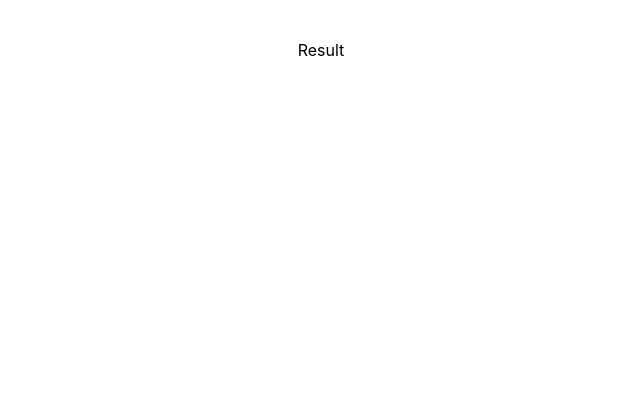
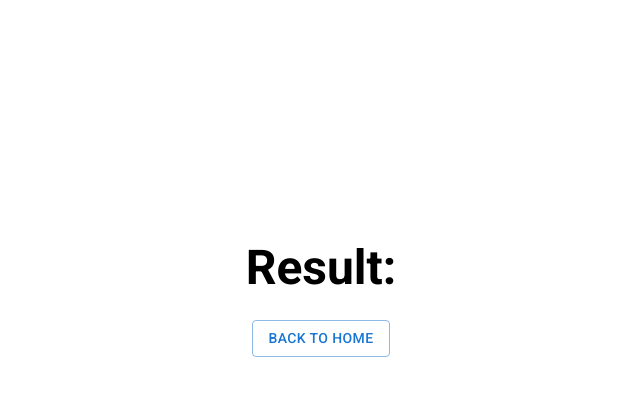
Before and after one commit to Na-hyunwoo/classting-front-assignment, a React (Create React App) app: page /result in a window 1280 px wide. Shown: the top 396 px of the page, without its empty margins (319-959 px from the left). Built offline with nearby package versions, Linux system fonts and the light colour scheme.

Commit message:
Add result page

```diff
--- a/src/pages/Result.tsx
+++ b/src/pages/Result.tsx
@@ -1,10 +1,32 @@
+import { Button, Typography } from "@mui/material";
+import { Box } from "@mui/system";
 import React, { ReactElement } from "react";
+import { useNavigate } from "react-router-dom";
+import { useSetRecoilState } from "recoil";
+import { settingState } from "../store";
+import { SettingType } from "../types";
 
 const Result = (): ReactElement => {
+
+  const score = window.localStorage.getItem("score");
+
+  const setSettings = useSetRecoilState<SettingType>(settingState);
+
+  const navigate = useNavigate();
+
+  const handleClick = () => {
+    navigate("/");
+  };
+
   return (
-    <div>
-      Result
-    </div>
+    <Box mt={30}>
+      <Typography
+        variant="h3"
+        fontWeight="bold"
+        mb={3}
+      >Result: {score}</Typography>
+      <Button onClick={handleClick} variant="outlined">Back To Home</Button>
+    </Box>
   );
 };
 
--- a/src/store/index.ts
+++ b/src/store/index.ts
@@ -6,6 +6,6 @@ export const settingState = atom({
     category: "",
     difficulty: "",
     question_type: "",
-    number_of_question: 50,
+    number_of_question: 10,
   }
 });
```
